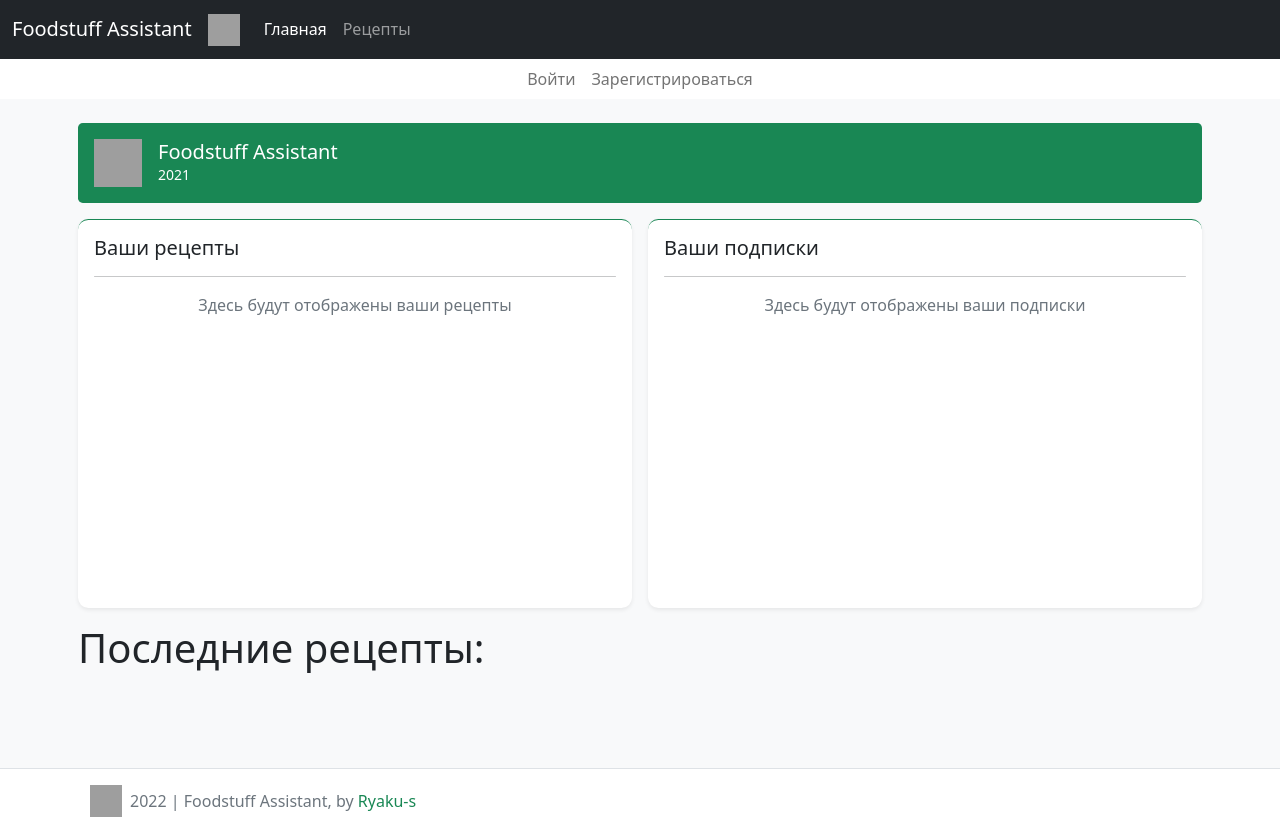
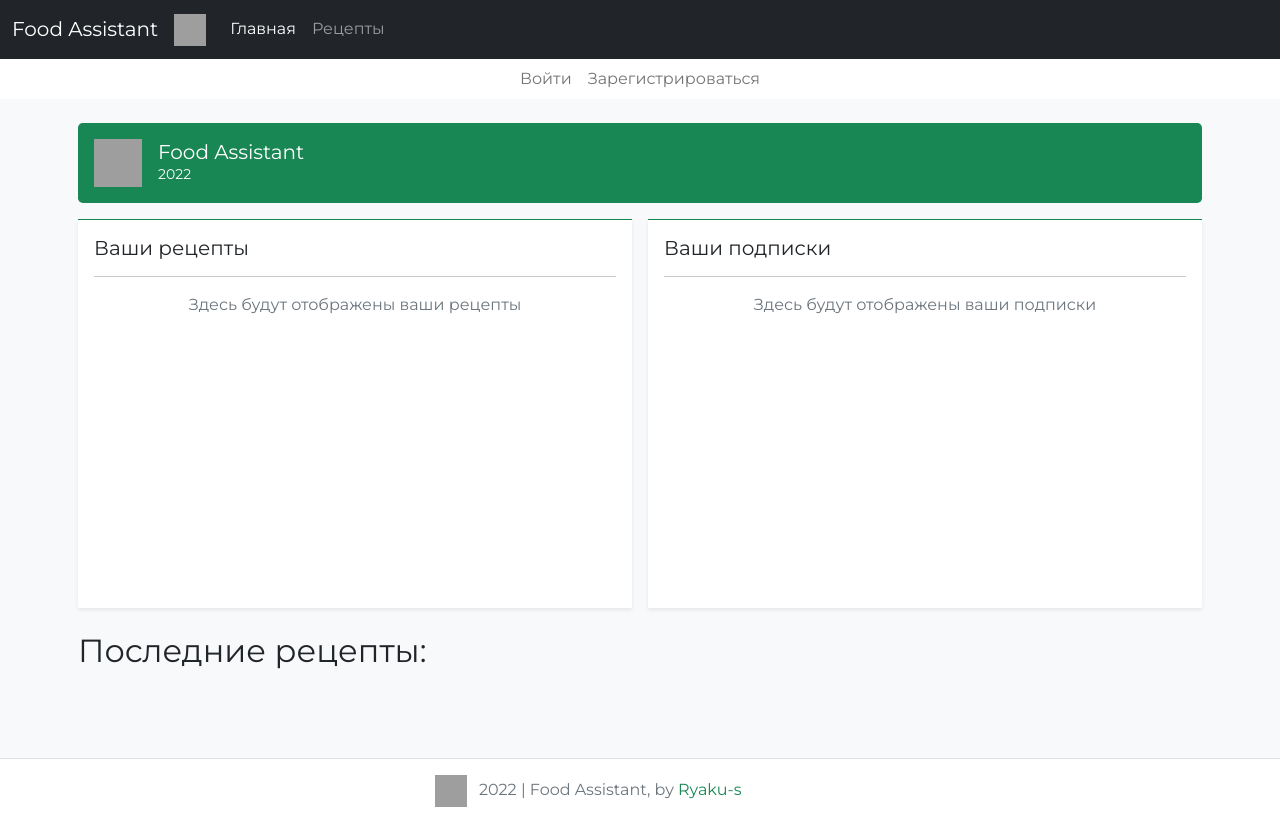
Before and after one commit to Ryaku-s/food-assistant, a Django app: page / in a window 1280 px wide. After the commit the page ends 807 px from the top, so only its background shows below. Run offline with Django 3.2, Linux system fonts and the light colour scheme; data that the repository does not hold is empty; some libraries are stand-ins or nearby versions; grey boxes are pictures that could not be loaded.

Commit message:
Refactored templates and src.catalog.views.load_units().

```diff
--- a/src/catalog/repositories.py
+++ b/src/catalog/repositories.py
@@ -1,9 +1,9 @@
 from src.base.repositories import ModelRepository
-from src.catalog.models import Category, Direction, Ingredient, NationalCuisine, Recipe
+from src.catalog import models
 
 
 class RecipeRepository(ModelRepository):
-    _model = Recipe
+    _model = models.Recipe
 
     @classmethod
     def filter(cls, limit = None, *args, **kwargs):
@@ -20,16 +20,20 @@ class RecipeRepository(ModelRepository):
 
 
 class CategoryRepository(ModelRepository):
-    _model = Category
+    _model = models.Category
 
 
 class NationalCuisineRepository(ModelRepository):
-    _model = NationalCuisine
+    _model = models.NationalCuisine
 
 
 class DirectionRepository(ModelRepository):
-    _model = Direction
+    _model = models.Direction
 
 
 class IngredientRepository(ModelRepository):
-    _model = Ingredient
+    _model = models.Ingredient
+
+
+class FoodRepository(ModelRepository):
+    _model = models.Food
--- /dev/null
+++ b/src/catalog/static/css/main.css
@@ -0,0 +1,41 @@
+html {
+	position: relative;
+	min-height: 100%;
+}
+body {
+	font-family: 'Montserrat', sans-serif!important;
+	margin-bottom: 60px;
+}
+footer {
+	position: absolute;
+	bottom: 0;
+	width: 100%;
+	height: 60px;
+}
+
+.side-bar:hover {
+	animation-name: side-hover;
+	animation-duration: .25s;
+	animation-iteration-count: 1;
+	animation-fill-mode: both;
+}
+
+@keyframes side-hover{
+	from{
+		background-color: none;
+	}
+	to{
+		background-color: rgba(0, 0, 0, .05);
+	}
+}
+
+#ingredientForm > p {
+	flex: 0 0 auto;
+    width: 33.33333333%;
+}
+
+.logo {
+	font-family: 'Montserrat', sans-serif!important;
+	font-weight: 500;
+	font-size: 20px;
+}
--- a/src/catalog/static/css/sidebar.css
+++ /dev/null
@@ -1,20 +0,0 @@
-.side-bar:hover {
-	animation-name: side-hover;
-	animation-duration: .25s;
-	animation-iteration-count: 1;
-	animation-fill-mode: both;
-}
-
-@keyframes side-hover{
-	from{
-		background-color: none;
-	}
-	to{
-		background-color: rgba(0, 0, 0, .05);
-	}
-}
-
-#ingredientForm > p {
-	flex: 0 0 auto;
-    width: 33.33333333%;
-}
--- a/src/catalog/views.py
+++ b/src/catalog/views.py
@@ -1,13 +1,13 @@
+from django.http import JsonResponse, HttpRequest
 from django.views import generic
 from django.urls.base import reverse
-from django.http import JsonResponse, HttpRequest
 from django.contrib.auth.mixins import LoginRequiredMixin
 
 from src.base.mixins import AuthorRequiredMixin, RecipeFilterMixin
 from src.catalog import services
+from src.catalog.models import Recipe
 from src.catalog.forms import RecipeForm
-from src.catalog.models import Food, Recipe
-from src.catalog.repositories import RecipeRepository
+from src.catalog.repositories import FoodRepository, RecipeRepository
 
 
 class HomepageView(generic.TemplateView):
@@ -92,5 +92,10 @@ class RecipeDeleteView(AuthorRequiredMixin, generic.DeleteView):
 def load_units(request: HttpRequest):
     """Загружает единицы измерения для выбранной еды (ajax)."""
     food_id = int(request.GET.get("food_id"))
-    units = Food.objects.get(pk=food_id).units.all()
+    food = FoodRepository.get_object_or_none(pk=food_id)
+
+    if not food:
+        return JsonResponse({'detail': 'Food not found'}, status=404)
+    units = food.units.all()
+
     return JsonResponse(list(units.values('id', 'name', 'is_countable')), safe=False)
--- a/templates/catalog/homepage.html
+++ b/templates/catalog/homepage.html
@@ -3,17 +3,19 @@
 {% block main %}active{% endblock %}
 
 {% block content %}
-		<div style="color:white; flex-shrink: 1;" class="container bg-success d-flex rounded-3 p-3 mx-2">
+		<div style="color:white; flex-shrink: 1;" class="container bg-success rounded-3 p-3 mx-2">
+			<div class="d-flex">
 				<div class="col-auto my-auto me-3">
 				<img width="48" height="48" src="https://cdn-icons-png.flaticon.com/512/992/992710.png" alt="Croissant" title="Croissant" class="loaded">
 				</div>
 				<div class="my-auto">
-				<h5 class="col mb-0">Foodstuff Assistant</h5>
-				<p class="small mb-0">2021</p>
+				<h5 class="col mb-0 logo">Food Assistant</h5>
+				<p class="small mb-0">2022</p>
 				</div>
 			</div>
-		<div style="min-height: 389px;" class="container row mt-3">
-			<div style="background-color: white;" class="col container shadow-sm rounded p-3 mx-2 border-top border-success">
+		</div>
+		<div style="min-height: 389px;" class="container row my-3">
+			<div style="background-color: white;" class="col container p-3 mx-2 border-top border-success shadow-sm">
 				<h5>Ваши рецепты</h5>
 				<hr class="rounded">
 				<div class="container">
@@ -24,9 +26,7 @@
 								<img style="width: 32px; height: 32px; border-radius: .65rem .65rem .65rem .65rem; object-fit: cover" src="{{ recipe.image.url }}">
 							</div>
 							<p class="pb-3 mb-0 small lh-sm">
-							<a href="{{ recipe.get_absolute_url }}" style="font-weight: bolder;" class="d-block link-success">
-                {{ recipe.title }}
-              </a>
+							<a href="{{ recipe.get_absolute_url }}" style="font-weight: bolder;" class="d-block link-success">{{ recipe.title }}</a>
 							{{ recipe.category }} • {% if not recipe.is_draft%}
 								Опубликован: {{ recipe.pub_date|date:"d/m/Y" }}
 							{% else %}
@@ -42,7 +42,7 @@
 					{% endif %}
 				</div>
 			</div>
-			<div style="background-color: white;" class="col container shadow-sm rounded p-3 mx-2 border-top border-success">
+			<div style="background-color: white;" class="col container p-3 mx-2 border-top border-success shadow-sm">
 				<h5>Ваши подписки</h5>
 				<hr class="rounded">
 				<div class="container">
@@ -71,12 +71,12 @@
 				</div>
 			</div>
 		</div>
-		<h1 class="my-3 mx-2">Последние рецепты:</h1>
-		<div class="row g-3 mb-3">
+		<h2 class="mt-2 mx-2">Последние рецепты:</h2>
+		<div class="row gx-3 my-3">
 			{% for recipe in recent_recipes %}
 				<div class="col-sm-6">
-					<div style="background-color: white; min-height: 280px;" class="row g-0 rounded overflow-hidden flex-md-row mb-4 shadow-sm h-md-250 position-relative">
-						<div class="col p-4 d-flex flex-column position-static">
+					<div style="background-color: white; min-height: 280px;" class="row g-0 overflow-hidden flex-md-row mb-4 shadow-sm h-md-250 position-relative">
+						<div class="col p-4 d-flex flex-column position-static border-top border-success">
 							<strong class="d-inline-block mb-2 text-success">{{ recipe.category }} • {{ recipe.national_cuisine }}</strong>
 							<h3 class="mb-0">{{ recipe.title|truncatewords:5 }}</h3>
 							<small class="my-0 text-muted">{{ recipe.pub_date|date:"d/m/Y" }}</small>
@@ -86,7 +86,7 @@
 						</div>
 						{% if recipe.image %}
 							<div class="col-auto d-none d-lg-block">
-								<img style="width: 210px; height: 280px; border-radius: 0 .65rem .65rem 0; object-fit: cover" src="{{ recipe.image.url }}">
+								<img style="width: 210px; height: 280px; object-fit: cover" src="{{ recipe.image.url }}">
 							</div>
 						{% else %}
 							<svg class="col-auto d-none d-lg-block" style="border-radius: .2rem; width: 210px; height: 280px; object-fit: cover" xmlns="http://www.w3.org/2000/svg" role="img" preserveAspectRatio="xMidYMid slice" focusable="false"><title>Placeholder</title><rect width="100%" height="100%" fill="#e9ecef"></rect></svg>
--- a/templates/catalog/index.html
+++ b/templates/catalog/index.html
@@ -7,29 +7,17 @@
 	<meta name="viewport" content="width=device-width, initial-scale=1.0">
 	<title></title>
 	<link rel="stylesheet" href="{% static 'css/bootstrap.min.css' %}">
-	<link rel="stylesheet" href="{% static 'css/sidebar.css' %}">
+	<link rel="stylesheet" href="{% static 'css/main.css' %}">
+	<link rel="preconnect" href="https://fonts.googleapis.com">
+	<link rel="preconnect" href="https://fonts.gstatic.com" crossorigin>
+	<link href="https://fonts.googleapis.com/css2?family=Comfortaa:wght@500&family=Montserrat&display=swap" rel="stylesheet">
 	<link rel="shortcut icon" type="image/png" href="https://cdn-icons-png.flaticon.com/512/2885/2885483.png"/>
 	<script src="https://cdn.jsdelivr.net/npm/bootstrap@5.1.0/dist/js/bootstrap.min.js" integrity="sha384-cn7l7gDp0eyniUwwAZgrzD06kc/tftFf19TOAs2zVinnD/C7E91j9yyk5//jjpt/" crossorigin="anonymous"></script>
 </head>
-<style>
-	html {
-		position: relative;
-		min-height: 100%;
-	}
-	body {
-		margin-bottom: 60px;
-	}
-	#footer {
-		position: absolute;
-		bottom: 0;
-		width: 100%;
-		height: 60px;
-	}
-</style>
 <body class="bg-light">
 	<nav class="navbar navbar-expand-lg navbar-dark bg-dark">
 		<div class="container-fluid">
-		  	<a class="navbar-brand">Foodstuff Assistant</a>
+		  	<a class="navbar-brand logo">Food Assistant</a>
 			<div class="my-auto ms-0 navbar-brand">
 				<img width="32" height="32" src="https://cdn-icons-png.flaticon.com/512/992/992710.png" alt="Croissant" title="Croissant" class="loaded">
 			</div>
@@ -93,18 +81,16 @@
 	  </div>
 	</nav>
 	<div class="container px-0 pb-5">
-	    <main class="row pt-4">
+	    <main class="d-flex row pt-4">
 			{% block content %}
 			{% endblock %}
     	</main>
 	</div>
-	<div id="footer" style="background-color: white;" class="border-top navbar-fixed-bottom">
-		<footer class="container d-flex flex-wrap justify-content-between align-items-center pt-3">
-			<div class="col-md-4 d-flex align-items-center position-relative">
-				<img class="mx-2" width="32" height="32" src="https://cdn-icons-png.flaticon.com/512/992/992710.png" alt="Croissant" title="Croissant" class="loaded">
-				<span class="text-muted">2022 | Foodstuff Assistant, by <a href="https://github.com/Ryaku-s/" class="link-success">Ryaku-s</a></span>
-			</div>
-		</footer>
-	</div>
+	<footer style="background-color: white;" class="w-100 border-top navbar-fixed-bottom py-3">
+		<div class="col-md-4 mx-auto">
+			<img class="mx-2" width="32" height="32" src="https://cdn-icons-png.flaticon.com/512/992/992710.png" alt="Croissant" title="Croissant" class="loaded">
+			<span class="text-muted">2022 | Food Assistant, by <a href="https://github.com/Ryaku-s/" class="link-success">Ryaku-s</a></span>
+		</div>
+	</footer>
 </body>
 </html>
--- a/templates/catalog/recipe_detail.html
+++ b/templates/catalog/recipe_detail.html
@@ -4,7 +4,7 @@
 
 {% block content %}
 <div class="container my-5 row">
-  <div style="background-color: white; padding: min(3rem, 5%); " class="rounded border-top col border-success shadow-sm">
+  <div style="background-color: white; padding: min(3rem, 5%); " class="border-top col border-success shadow-sm">
     <div class="mx-auto">
       <div style="position: relative">
         <span class="mb-0 h1">{{ recipe.title }}</span>
--- a/templates/catalog/tags/sidebar.html
+++ b/templates/catalog/tags/sidebar.html
@@ -1,4 +1,4 @@
-<div style="background-color: white; height: fit-content; font-size:12px; max-width: 350px;" class="px-0 py-4 rounded border-top border-success mx-4 d-none d-lg-block">
+<div style="background-color: white; height: fit-content; font-size:12px; max-width: 350px;" class="px-0 py-4 border-top border-success shadow-sm mx-4 d-none d-lg-block">
   <h4 align="center" style="color: white; box-sizing: border-box;" class="py-2 px-2 bg-success">Свежее:</h4>
   {% for recipe in recipes %}
     <main class="container mt-3 side-bar">
```
Also changed, not shown: src/catalog/forms.py (+9 -10 lines), src/catalog/static/js/recipe-form.js (renamed from src/catalog/static/js/main.js, +56 -59 lines), templates/catalog/recipe_form.html (+4 -4 lines). Lines whose indentation alone changed are shown as unchanged.
